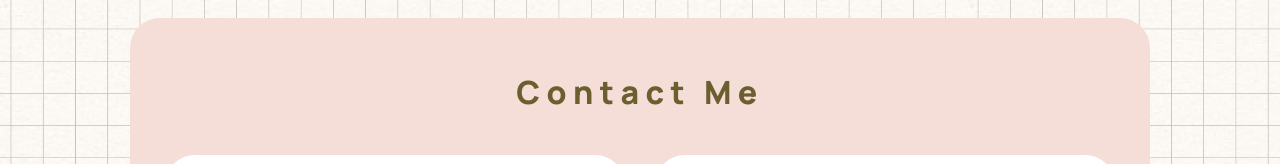
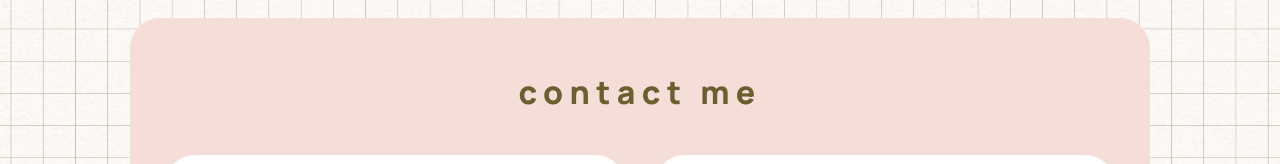
Before and after one commit to ykallday/yaelkaufman.com, a React (Create React App) app: page /contact-me in a window 1280 px wide. Shown: the part 288-452 px from the top of the page. Built offline with nearby package versions, Linux system fonts and the light colour scheme.

Commit message:
contact page

```diff
--- a/src/components/Contact.jsx
+++ b/src/components/Contact.jsx
@@ -12,7 +12,7 @@ export default function Contact () {
         <div>
             <button className="navigation-btn" onClick={BackToGrid}>Back to Grid</button>
             <div id ="contact-page">
-                <h1>Contact Me</h1>
+                <h1>contact me</h1>
                     <div className = "contact-grid">
                         <a href="mailto:yaelkauf29@gmail.com" target="_blank"><div> <MdEmail size={25}/> SEND ME AN EMAIL</div></a>
                         <a href="https://www.linkedin.com/in/yael-kaufman" target="_blank"><div><FaLinkedin size={25}/> CONNECT WITH ME ON LINKEDIN</div></a>
```
